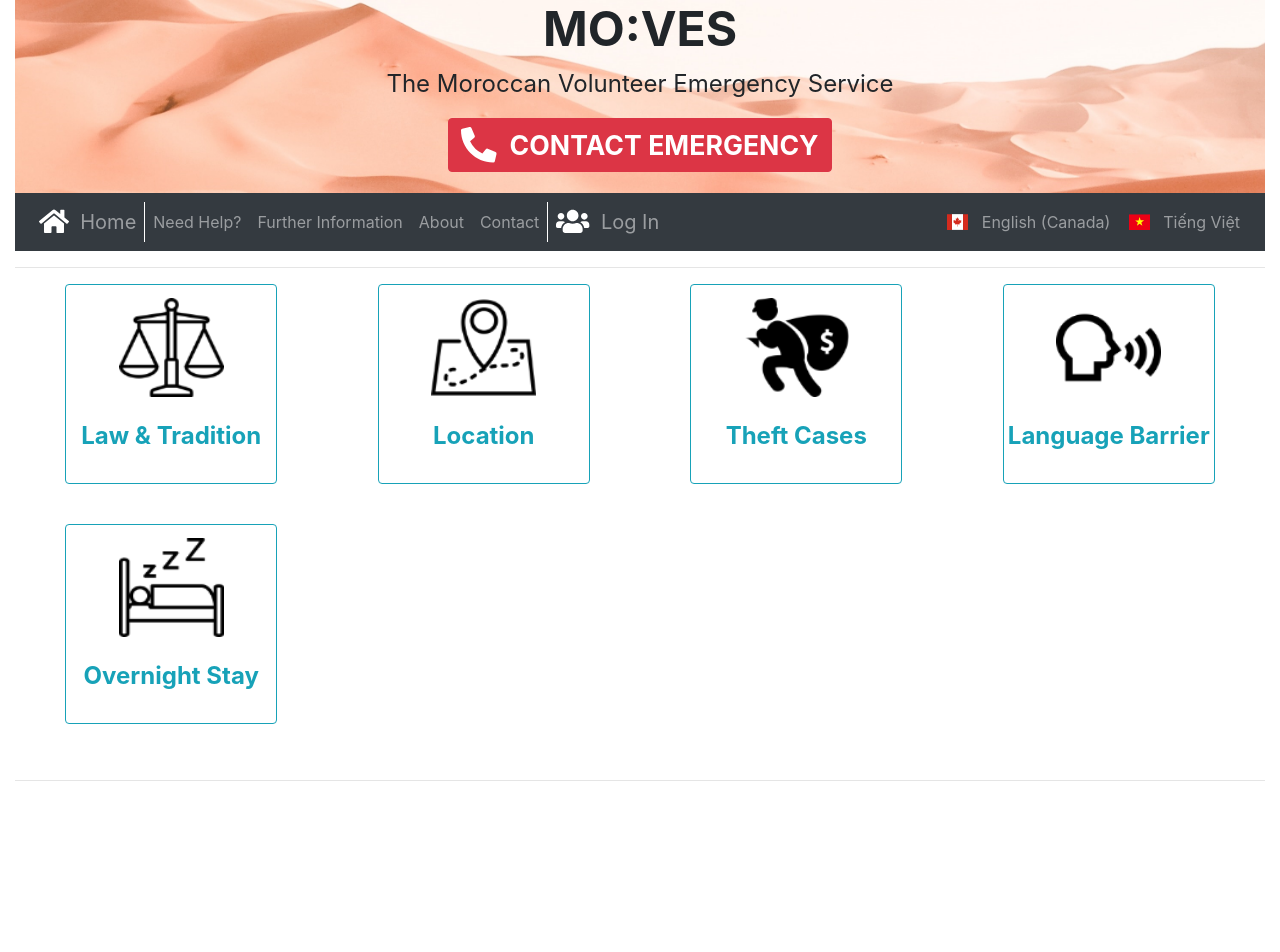
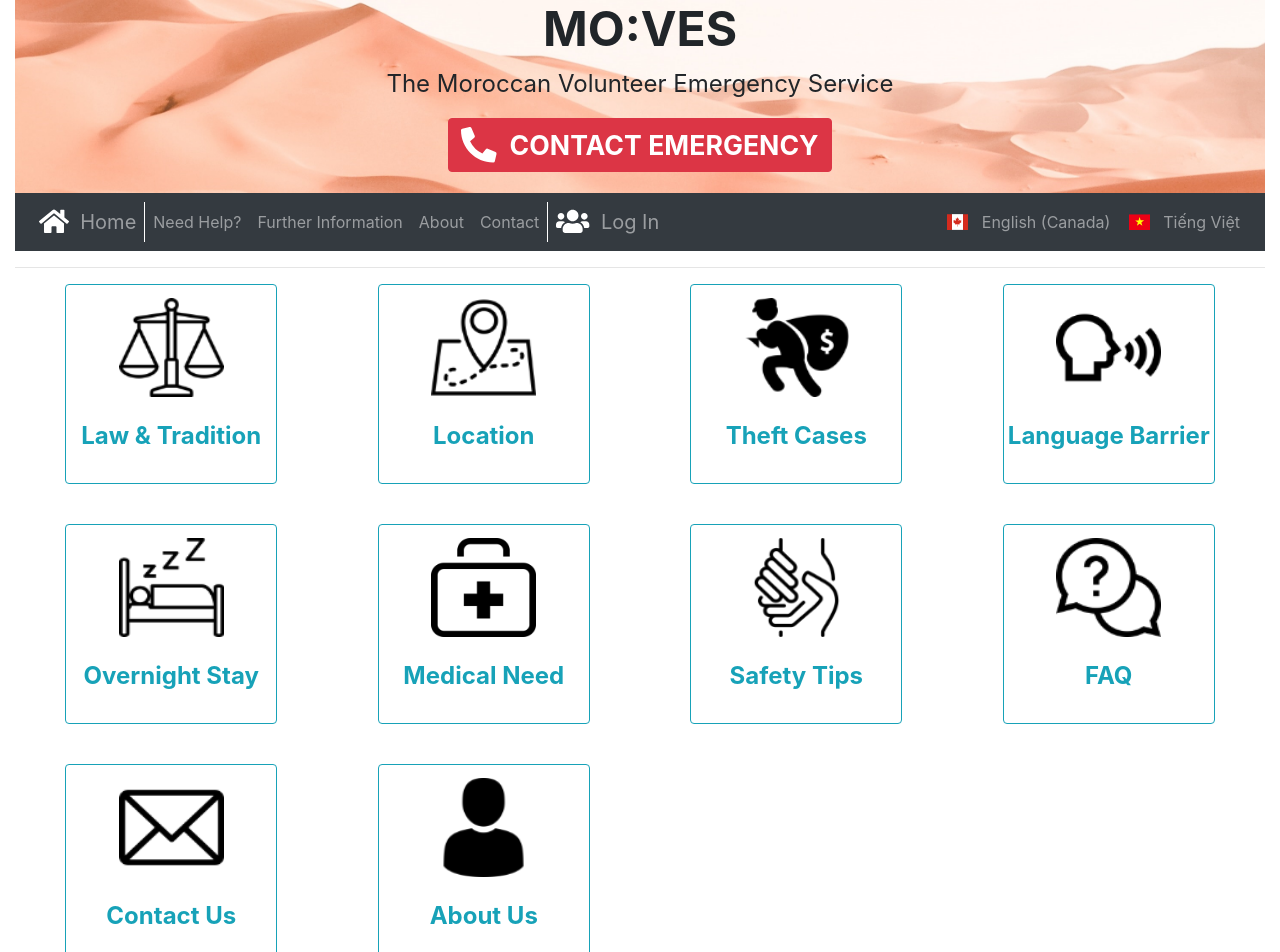
Before and after one commit to Cameodeon/Moves-Front-End-Group-C, a React (Create React App) app: page / in a window 1280 px wide. Shown: the top 952 px of the page. Before the commit the page ends 800 px from the top, so only its background shows below. Built offline with nearby package versions, Linux system fonts and the light colour scheme.

Commit message:
language additional

```diff
--- a/public/languageUI/en-CA.json
+++ b/public/languageUI/en-CA.json
@@ -4,7 +4,12 @@
         "location": "Location",
         "thiefCases":  "Theft Cases",
         "languageBarrier": "Language Barrier",
-        "overnightStay": "Overnight Stay"
+        "overnightStay": "Overnight Stay",
+        "medicalNeed" : "Medical Need",
+        "safetyTips" : "Safety Tips",
+        "faqPage" : "FAQ",
+        "contactUs" : "Contact Us",
+        "aboutUs" : "About Us"
     },
     "header": {
         "description": "The Moroccan Volunteer Emergency Service",
--- a/src/App.js
+++ b/src/App.js
@@ -6,8 +6,8 @@ import Navbar from './Navbar';
 import NotFound from './NotFound';
 import Content from './Content';
 import EmergencyContact from './EmergencyContact';
-import LogIn from "./LogIn";
-import LogOut from './LogOut';
+import Login from "./Login";
+import Logout from './Logout';
 import Activate from './Activate';
 import Setting from './Setting';
 import './App.css';
@@ -89,8 +89,8 @@ class App extends Component {
           <Route exact path='/' render={() => <Home dict={dict.home}/>} />
           <Route exact path='/content/:slug' render={props => <Content slug={props.match.params.slug}/>} />
           <Route exact path='/emergency' render={() => <EmergencyContact dict={dict.emergency} />} />
-          <Route exact path='/login' render={() => <LogIn changeLogInStatus={this.onToggleLogIn} isLoggedIn={this.isLoggedIn} />}/>
-          <Route exact path='/logout' render={() => <LogOut />} />
+          <Route exact path='/login' render={() => <Login changeLogInStatus={this.onToggleLogIn} isLoggedIn={this.isLoggedIn} />}/>
+          <Route exact path='/logout' render={() => <Logout />} />
           {/* <Route exact path="/logout" render={() => <Logout />}/>
           <Route exact path="/setting" render={() => <Setting/>}/>
           <Route exact path="/activate" render={() => <Activate/>}/> */}
--- a/src/Home.js
+++ b/src/Home.js
@@ -42,6 +42,31 @@ class Home extends Component {
                             <MenuItem image="/image/menuIcon/sleeping.png" title={dict.overnightStay} />
                         </Link>
                     </div>
+                    <div className="col-xs-12 col-sm-12 col-md-6 col-lg-4 col-xl-3">
+                        <Link to="/content/medicalNeeds">
+                            <MenuItem image="/image/menuIcon/medicalNeed.png" title={dict.medicalNeed} />
+                        </Link>
+                    </div>
+                    <div className="col-xs-12 col-sm-12 col-md-6 col-lg-4 col-xl-3">
+                        <Link to="/content/safetyTips">
+                            <MenuItem image="/image/menuIcon/charity.png" title={dict.safetyTips} />
+                        </Link>
+                    </div>
+                    <div className="col-xs-12 col-sm-12 col-md-6 col-lg-4 col-xl-3">
+                        <Link to="/content/faq">
+                            <MenuItem image="/image/menuIcon/help.png" title={dict.faqPage} />
+                        </Link>
+                    </div>
+                    <div className="col-xs-12 col-sm-12 col-md-6 col-lg-4 col-xl-3">
+                        <Link to="/content/contactUs">
+                            <MenuItem image="/image/menuIcon/email.png" title={dict.contactUs} />
+                        </Link>
+                    </div>
+                    <div className="col-xs-12 col-sm-12 col-md-6 col-lg-4 col-xl-3">
+                        <Link to="/content/aboutUs">
+                            <MenuItem image="/image/menuIcon/about.png" title={dict.aboutUs} />
+                        </Link>
+                    </div>
                 </div>
             </div>
         );
```
Also changed, not shown: public/image/menuIcon/about.png (renamed from public/image/menuIcon/man-user.png), public/image/menuIcon/medicalNeed.png (added).
